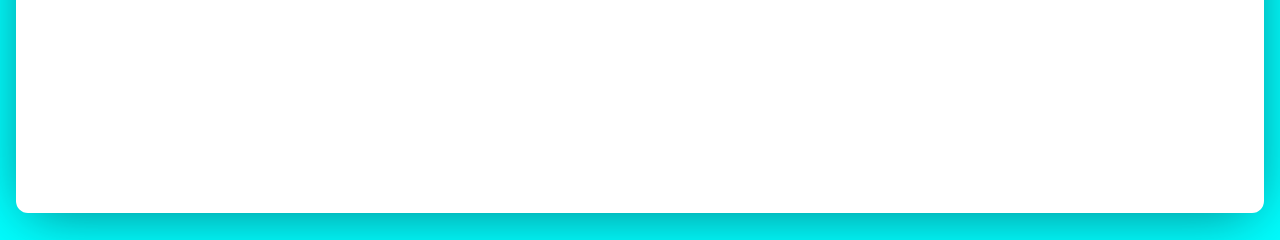
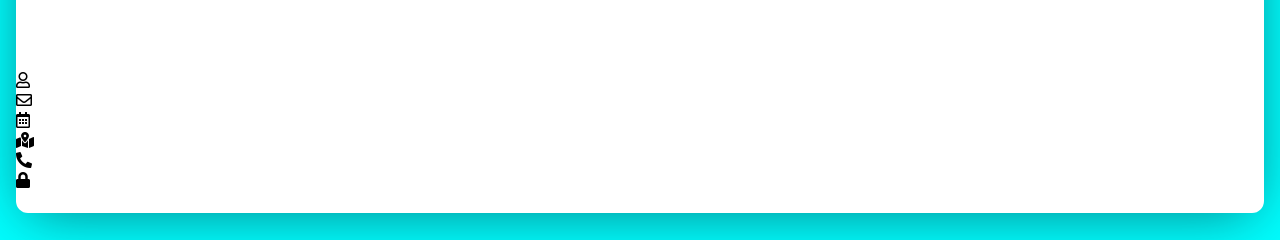
Before and after one commit to netalex/demoPortfolioReact, a React (Create React App) app: page / in a window 1280 px wide. Shown: the part 451-691 px from the top of the page. Built offline with nearby package versions, Linux system fonts and the light colour scheme.

Commit message:
changed icons to react-icons; setup ButtonBar wit unstyled css icons.

```diff
--- a/package.json
+++ b/package.json
@@ -3,10 +3,7 @@
   "version": "0.1.0",
   "private": true,
   "dependencies": {
-    "@fortawesome/fontawesome-svg-core": "^1.2.36",
-    "@fortawesome/free-regular-svg-icons": "^5.15.4",
-    "@fortawesome/free-solid-svg-icons": "^5.15.4",
-    "@fortawesome/react-fontawesome": "^0.1.16",
+    "@fortawesome/fontawesome-free": "^5.15.4",
     "@testing-library/jest-dom": "^5.11.4",
     "@testing-library/react": "^11.1.0",
     "@testing-library/user-event": "^12.1.10",
--- a/src/App.js
+++ b/src/App.js
@@ -3,6 +3,7 @@ import Wrapper from './components/wrapper/Wrapper';
 import Card from './components/UI/card/Card';
 import ImageBar from './components/imageBar/ImageBar';
 import ShowData from './components/showdata/ShowData';
+import ButtonBar from './components/buttonBar/ButtonBar';
 
 function App() {
   return (
@@ -10,6 +11,7 @@ function App() {
      <Card>
        <ImageBar />
        <ShowData />
+       <ButtonBar />
      </Card>
    </Wrapper>
   );
--- /dev/null
+++ b/src/components/buttonBar/ButtonBar.js
@@ -0,0 +1,30 @@
+import styles from './ButtonBar.module.css';
+
+const ButtonBar = () => {
+  return (
+    <div className={styles.button_section}>
+
+      <div className="button_bar centered_section">
+        <div className="button b1 centered_section">
+          <i className="far fa-user"></i>
+        </div>
+        <div className="button b2 centered_section">
+          <i className="far fa-envelope"></i>
+        </div>
+        <div className="button b3 centered_section">
+          <i className="far fa-calendar-alt"></i>
+        </div>
+        <div className="button b4 centered_section">
+          <i className="fas fa-map-marked-alt"></i>
+        </div>
+        <div className="button b5 centered_section">
+          <i className="fas fa-phone-alt"></i>
+        </div>
+        <div className="button b6 centered_section">
+          <i className="fas fa-lock"></i>
+        </div>
+      </div>
+    </div>
+  );
+};
+export default ButtonBar;
--- /dev/null
+++ b/src/components/buttonBar/ButtonBar.module.css
@@ -0,0 +1,11 @@
+.button_section {
+    height: 15vh;
+}
+
+.button_bar {
+    height: 100%;
+    flex-direction: row;
+    flex-wrap: wrap;
+    justify-content: space-around;
+    margin: 0 12vw;
+}
--- a/src/index.js
+++ b/src/index.js
@@ -3,6 +3,8 @@ import ReactDOM from 'react-dom';
 import './index.css';
 import App from './App';
 import reportWebVitals from './reportWebVitals';
+import '@fortawesome/fontawesome-free/css/all.min.css';
+
 
 ReactDOM.render(
   <React.StrictMode>
```
Also changed, not shown: 1 other file (tests, documents, lock files or other folders).
